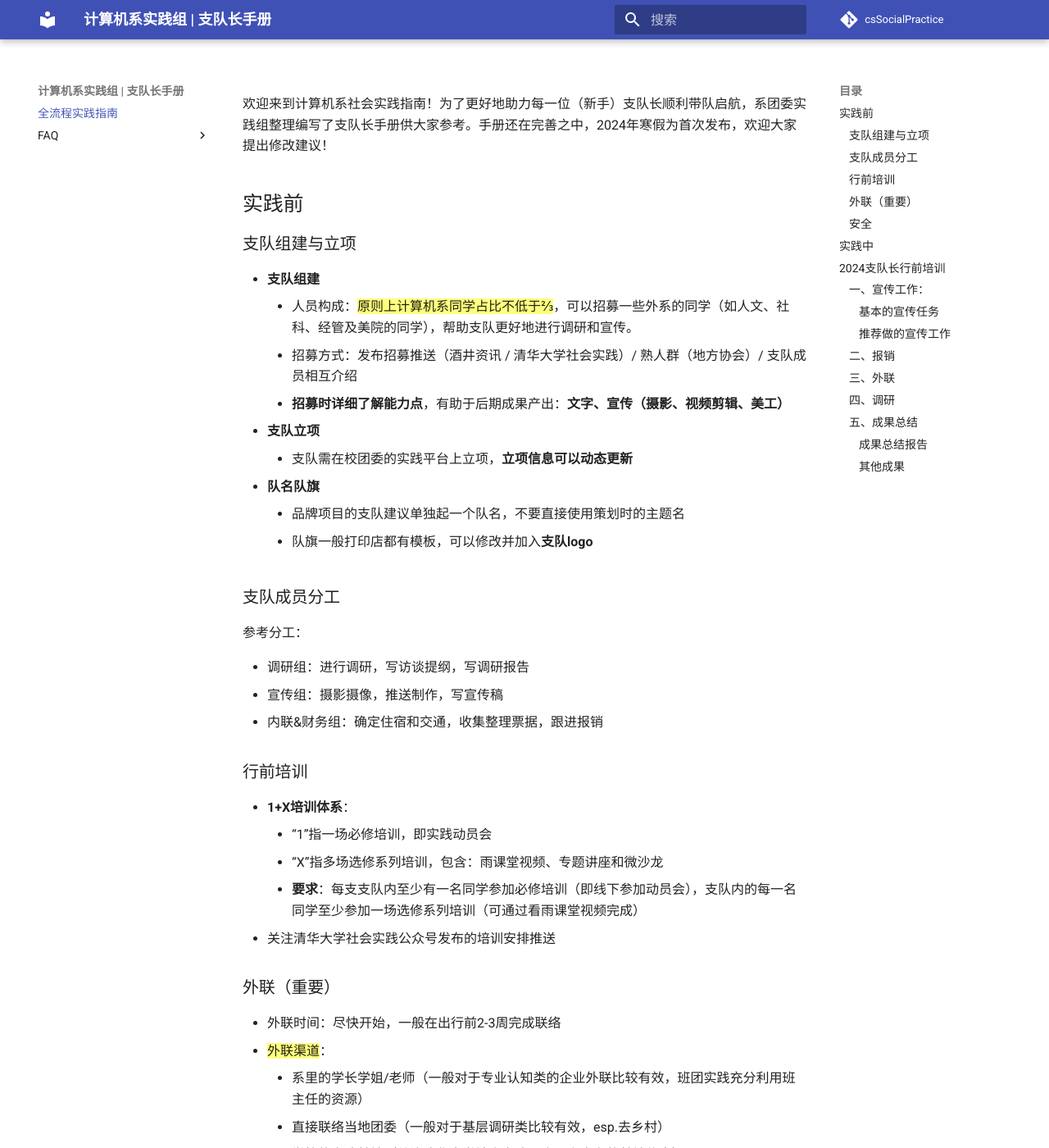
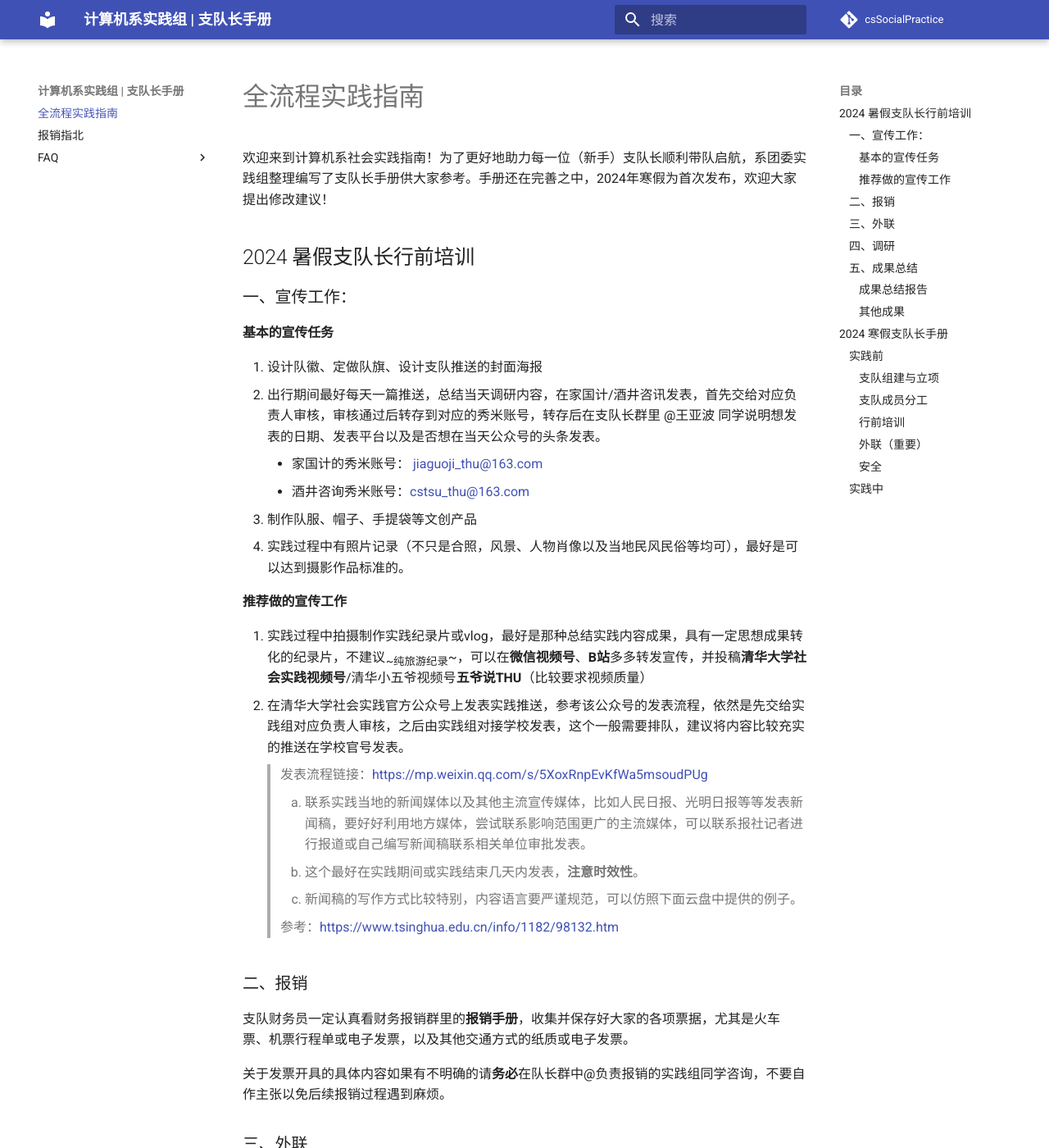
Before and after one commit to wang-yk-never/csSocialPractice, an MkDocs documentation site: the page built from docs/index.md, in a window 1280 px wide and 1400 px high. Shown: the whole window at 82% size. Built offline with MkDocs 1.6.1 and Material for MkDocs 9.7.7, drawn with Linux system fonts in a browser that asks for light colours; comment, search, counter and statistics services are not loaded; some of the changed text lies outside the part shown.

Commit message:
重新排版

```diff
--- a/docs/index.md
+++ b/docs/index.md
@@ -1,8 +1,86 @@
 欢迎来到计算机系社会实践指南！为了更好地助力每一位（新手）支队长顺利带队启航，系团委实践组整理编写了支队长手册供大家参考。手册还在完善之中，2024年寒假为首次发布，欢迎大家提出修改建议！
 
-## 实践前
+## 2024 暑假支队长行前培训
 
-### 支队组建与立项
+### 一、宣传工作：
+
+#### 基本的宣传任务
+
+1. 设计队徽、定做队旗、设计支队推送的封面海报
+2. 出行期间最好每天一篇推送，总结当天调研内容，在家国计/酒井咨讯发表，首先交给对应负责人审核，审核通过后转存到对应的秀米账号，转存后在支队长群里 @王亚波 同学说明想发表的日期、发表平台以及是否想在当天公众号的头条发表。
+    - 家国计的秀米账号： [jiaguoji_thu@163.com](mailto:jiaguoji_thu@163.com)
+    - 酒井咨询秀米账号：[cstsu_thu@163.com](mailto:cstsu_thu@163.com)
+3. 制作队服、帽子、手提袋等文创产品
+4. 实践过程中有照片记录（不只是合照，风景、人物肖像以及当地民风民俗等均可），最好是可以达到摄影作品标准的。
+
+#### 推荐做的宣传工作
+
+1. 实践过程中拍摄制作实践纪录片或vlog，最好是那种总结实践内容成果，具有一定思想成果转化的纪录片，不建议~~纯旅游纪录~~，可以在**微信视频号**、**B站**多多转发宣传，并投稿**清华大学社会实践视频号**/清华小五爷视频号**五爷说THU**（比较要求视频质量）
+2. 在清华大学社会实践官方公众号上发表实践推送，参考该公众号的发表流程，依然是先交给实践组对应负责人审核，之后由实践组对接学校发表，这个一般需要排队，建议将内容比较充实的推送在学校官号发表。
+
+    > 发表流程链接：https://mp.weixin.qq.com/s/5XoxRnpEvKfWa5msoudPUg
+    >
+3. 联系实践当地的新闻媒体以及其他主流宣传媒体，比如人民日报、光明日报等等发表新闻稿，要好好利用地方媒体，尝试联系影响范围更广的主流媒体，可以联系报社记者进行报道或自己编写新闻稿联系相关单位审批发表。
+    - 这个最好在实践期间或实践结束几天内发表，**注意时效性**。
+    - 新闻稿的写作方式比较特别，内容语言要严谨规范，可以仿照下面云盘中提供的例子。
+
+    > 参考：https://www.tsinghua.edu.cn/info/1182/98132.htm
+    >
+
+### 二、报销
+
+支队财务员一定认真看财务报销群里的**报销手册**，收集并保存好大家的各项票据，尤其是火车票、机票行程单或电子发票，以及其他交通方式的纸质或电子发票。
+
+关于发票开具的具体内容如果有不明确的请**务必**在队长群中@负责报销的实践组同学咨询，不要自作主张以免后续报销过程遇到麻烦。
+
+### 三、外联
+
+- 外联时间：尽快开始，一般在出行前2-3周完成联络
+- 外联渠道：
+    - 系里的学长学姐/老师（一般对于专业认知类的企业外联比较有效，班团实践充分利用班主任的资源）
+    - 直接联络当地团委（一般对于基层调研类比较有效，esp.去乡村）
+    - 学校的实践基地（关注清华大学社会实践公众号上发布的基地信息）
+    - 依托地域社团、支队成员家乡
+    - 系友会、系职业发展中心的老师
+- **介绍信与公函**的说明：联系实践组开具，相关模板会上传至云盘
+    - 开校级介绍信与公函大概需要【一周】（落款校团委）
+    - 开院系级介绍信与公函大概需要【两天】（落款系党委）
+- 注意事项：
+    - 需要注意时间，**最好在工作时间开展外联工作**
+    - 随时与实践地沟通，互相了解筹备情况，避免出现沟通问题，减小突发情况造成的不便
+    - 如果要到实践地进行调研采访，要**提前将自己的采访提纲发给对方**（如果是到实践地进行支教或开展其他活动，要提交将详细活动策划发给对方），征得对方同意。
+    - 对于比较有意愿与清华实践进一步合作的参访单位，支队长或负责外联的同学在实践期间可以询问对方**是否愿意与清华大学开展长期实践合作**，清华大学官方会为实践地授牌“**清华大学社会实践基地**”，如果对方同意可以将联系方式发给实践组，由实践组同学对接后续事宜。
+
+### 四、调研
+
+- 每日实地调研之前，召集支队员开会讨论调研的方向和需要调研的问题，记录并总结出一份调研提纲，至少提前一天发给接受调研的参访单位，让对方针对调研问题进行准备。
+- 实地调研期间，需要有支队员做会议记录，文字记录或音视频记录均可，在进行视频记录或音频记录时需要先询问对方人员是否方便出境，以及会议内容**是否允许拍摄或**录音，不要给对方造成困扰。（一般来讲~~可以偷偷录音~~，但拍摄影像资料之前一定要提前询问）
+- 实地调研后进一步总结会议记录，根据问题的层次结构梳理出当天的调研报告并制作成推送发表。
+
+### 五、成果总结
+
+- **假期结束前**校团委会下发实践成果包要求，支队按照要求分类整理并提交
+- 建议先**提前完成**调研报告、成果宣传等工作，不要等下发成果包后再开始
+
+#### 成果总结报告
+
+- 针对实践中调研的某一问题进行重点阐述，**需要结合图表数据**，支队在实践过程中通过各种调研手段收集的数据制作的图表会成为较大的加分项，当然网上的数据也可以使用，务必用数据支撑实践报告。
+- 对实践报告进行进一步总结升华，突出研究问题，可以形成学术报告，丰富实践成果（甚至可以去挑战杯和srt立项，会有很大加分）
+- （可以私实践组的工作人员要往届优秀总结报告
+
+#### 其他成果
+
+- 比较好做的是摄影作品成果、公众号、视频宣传成果、以及文创成果（设计的队徽队旗队服等都属于文创成果，当然如果有结合实践地文化内容的成果更是极好的了）
+- 新闻稿是很大的加分项，尤其是影响力较大的新闻单位的宣传
+
+
+
+
+## 2024 寒假支队长手册
+
+### 实践前
+
+#### 支队组建与立项
 
 - **支队组建**
     - 人员构成：<mark>原则上计算机系同学占比不低于2/3</mark>，可以招募一些外系的同学（如人文、社科、经管及美院的同学），帮助支队更好地进行调研和宣传。
@@ -14,7 +92,7 @@
     - 品牌项目的支队建议单独起一个队名，不要直接使用策划时的主题名
     - 队旗一般打印店都有模板，可以修改并加入**支队logo**
 
-### 支队成员分工
+#### 支队成员分工
 
 参考分工：
 
@@ -22,7 +100,7 @@
 - 宣传组：摄影摄像，推送制作，写宣传稿
 - 内联&财务组：确定住宿和交通，收集整理票据，跟进报销
 
-### 行前培训
+#### 行前培训
 
 - **1+X培训体系**：
     - “1”指一场必修培训，即实践动员会
@@ -30,7 +108,7 @@
     - **要求**：每支支队内至少有一名同学参加必修培训（即线下参加动员会），支队内的每一名同学至少参加一场选修系列培训（可通过看雨课堂视频完成）
 - 关注清华大学社会实践公众号发布的培训安排推送
 
-### 外联（重要）
+#### 外联（重要）
 
 - 外联时间：尽快开始，一般在出行前2-3周完成联络
 - <mark>外联渠道</mark>：
@@ -48,11 +126,11 @@
     - 随时与实践地沟通，互相了解筹备情况，避免出现沟通问题，减小突发情况造成的不便
     - 如果要到实践地进行调研采访，要**提前将自己的采访提纲发给对方**（如果是到实践地进行支教或开展其他活动，要提交将详细活动策划发给对方），征得对方同意。
 
-### 安全
+#### 安全
 
 - 出行前需填写《个人安全承诺书》和《家长知情同意书》并上传至云盘
 
-## 实践中
+### 实践中
 
 > 不同类型实践可能有所不同，此处仅简要介绍共通部分
 >
@@ -63,76 +141,3 @@
     - 报销：收集整理票据
 - 每天总结当日行程，并对第二天的行程进行安排
 - 推送：实践日志边出行边做，总结类/专题类推送可以在实践结束后做
-
-# <center> **2024支队长行前培训** </center>
-
-## 一、宣传工作：
-
-### 基本的宣传任务
-
-1. 设计队徽、定做队旗、设计支队推送的封面海报
-2. 出行期间最好每天一篇推送，总结当天调研内容，在家国计/酒井咨讯发表，首先交给对应负责人审核，审核通过后转存到对应的秀米账号，转存后在支队长群里 @王亚波 同学说明想发表的日期、发表平台以及是否想在当天公众号的头条发表。
-    - 家国计的秀米账号： [jiaguoji_thu@163.com](mailto:jiaguoji_thu@163.com)
-    - 酒井咨询秀米账号：[cstsu_thu@163.com](mailto:cstsu_thu@163.com)
-3. 制作队服、帽子、手提袋等文创产品
-4. 实践过程中有照片记录（不只是合照，风景、人物肖像以及当地民风民俗等均可），最好是可以达到摄影作品标准的。
-
-### 推荐做的宣传工作
-
-1. 实践过程中拍摄制作实践纪录片或vlog，最好是那种总结实践内容成果，具有一定思想成果转化的纪录片，不建议~~纯旅游纪录~~，可以在**微信视频号**、**B站**多多转发宣传，并投稿**清华大学社会实践视频号**/清华小五爷视频号**五爷说THU**（比较要求视频质量）
-2. 在清华大学社会实践官方公众号上发表实践推送，参考该公众号的发表流程，依然是先交给实践组对应负责人审核，之后由实践组对接学校发表，这个一般需要排队，建议将内容比较充实的推送在学校官号发表。
-
-    > 发表流程链接：https://mp.weixin.qq.com/s/5XoxRnpEvKfWa5msoudPUg
-    >
-3. 联系实践当地的新闻媒体以及其他主流宣传媒体，比如人民日报、光明日报等等发表新闻稿，要好好利用地方媒体，尝试联系影响范围更广的主流媒体，可以联系报社记者进行报道或自己编写新闻稿联系相关单位审批发表。
-    - 这个最好在实践期间或实践结束几天内发表，**注意时效性**。
-    - 新闻稿的写作方式比较特别，内容语言要严谨规范，可以仿照下面云盘中提供的例子。
-
-    > 参考：https://www.tsinghua.edu.cn/info/1182/98132.htm
-    >
-
-## 二、报销
-
-支队财务员一定认真看财务报销群里的**报销手册**，收集并保存好大家的各项票据，尤其是火车票、机票行程单或电子发票，以及其他交通方式的纸质或电子发票。
-
-关于发票开具的具体内容如果有不明确的请**务必**在队长群中@负责报销的实践组同学咨询，不要自作主张以免后续报销过程遇到麻烦。
-
-## 三、外联
-
-- 外联时间：尽快开始，一般在出行前2-3周完成联络
-- 外联渠道：
-    - 系里的学长学姐/老师（一般对于专业认知类的企业外联比较有效，班团实践充分利用班主任的资源）
-    - 直接联络当地团委（一般对于基层调研类比较有效，esp.去乡村）
-    - 学校的实践基地（关注清华大学社会实践公众号上发布的基地信息）
-    - 依托地域社团、支队成员家乡
-    - 系友会、系职业发展中心的老师
-- **介绍信与公函**的说明：联系实践组开具，相关模板会上传至云盘
-    - 开校级介绍信与公函大概需要【一周】（落款校团委）
-    - 开院系级介绍信与公函大概需要【两天】（落款系党委）
-- 注意事项：
-    - 需要注意时间，**最好在工作时间开展外联工作**
-    - 随时与实践地沟通，互相了解筹备情况，避免出现沟通问题，减小突发情况造成的不便
-    - 如果要到实践地进行调研采访，要**提前将自己的采访提纲发给对方**（如果是到实践地进行支教或开展其他活动，要提交将详细活动策划发给对方），征得对方同意。
-    - 对于比较有意愿与清华实践进一步合作的参访单位，支队长或负责外联的同学在实践期间可以询问对方**是否愿意与清华大学开展长期实践合作**，清华大学官方会为实践地授牌“**清华大学社会实践基地**”，如果对方同意可以将联系方式发给实践组，由实践组同学对接后续事宜。
-
-## 四、调研
-
-- 每日实地调研之前，召集支队员开会讨论调研的方向和需要调研的问题，记录并总结出一份调研提纲，至少提前一天发给接受调研的参访单位，让对方针对调研问题进行准备。
-- 实地调研期间，需要有支队员做会议记录，文字记录或音视频记录均可，在进行视频记录或音频记录时需要先询问对方人员是否方便出境，以及会议内容**是否允许拍摄或**录音，不要给对方造成困扰。（一般来讲~~可以偷偷录音~~，但拍摄影像资料之前一定要提前询问）
-- 实地调研后进一步总结会议记录，根据问题的层次结构梳理出当天的调研报告并制作成推送发表。
-
-## 五、成果总结
-
-- **假期结束前**校团委会下发实践成果包要求，支队按照要求分类整理并提交
-- 建议先**提前完成**调研报告、成果宣传等工作，不要等下发成果包后再开始
-
-### 成果总结报告
-
-- 针对实践中调研的某一问题进行重点阐述，**需要结合图表数据**，支队在实践过程中通过各种调研手段收集的数据制作的图表会成为较大的加分项，当然网上的数据也可以使用，务必用数据支撑实践报告。
-- 对实践报告进行进一步总结升华，突出研究问题，可以形成学术报告，丰富实践成果（甚至可以去挑战杯和srt立项，会有很大加分）
-- （可以私实践组的工作人员要往届优秀总结报告
-
-### 其他成果
-
-- 比较好做的是摄影作品成果、公众号、视频宣传成果、以及文创成果（设计的队徽队旗队服等都属于文创成果，当然如果有结合实践地文化内容的成果更是极好的了）
-- 新闻稿是很大的加分项，尤其是影响力较大的新闻单位的宣传
--- a/docs/报销指北.md
+++ b/docs/报销指北.md
@@ -1,32 +1,30 @@
-# <center>**计算机系学生社会实践报销指北**</center>
-
 ## **一、基本报销常识**
 ### **（一）发票开具**
 **标准发票信息：**
 
-单位名称：清华大学
+- 单位名称：清华大学
 
-纳税人识别号：12100000400000624D
+    - 纳税人识别号：12100000400000624D
 
-增值税普通发票可以只填写单位名称、纳税人识别号，其他内容不强制填写。除非特殊要求，不要填写以下信息。
+    - 增值税普通发票可以只填写单位名称、纳税人识别号，其他内容不强制填写。除非特殊要求，不要填写以下信息。
 
-地址、电话：北京市海淀区清华园 01062795627
+    - 地址、电话：北京市海淀区清华园 01062795627
 
-开户行及账号：工行海淀西区支行 0200004509089131550
+    - 开户行及账号：工行海淀西区支行 0200004509089131550
 
-开票信息可在清华大学公众号：清华大学信息服务-财务信息服务-关于我们-常用信 息里查询。
+    - 开票信息可在清华大学公众号：清华大学信息服务-财务信息服务-关于我们-常用信 息里查询。
 
-名称：清华大学教育基金会
+- 名称：清华大学教育基金会
 
-税号：53100000500006919C
+    - 税号：53100000500006919C
 
-单位地址：北京市海淀区中关村东路1号院3号楼12层1201
+    - 单位地址：北京市海淀区中关村东路1号院3号楼12层1201
 
-电话：010-62794861
+    - 电话：010-62794861
 
-开户银行：工行海淀北京市海淀西区支行
+    - 开户银行：工行海淀北京市海淀西区支行
 
-银行账户：0200004509014447265
+    - 银行账户：0200004509014447265
 
 
 ### **（二）支付记录**
@@ -86,27 +84,35 @@
 （6）票据粘贴规范见下（A4纸横向平铺粘贴），A4纸应当根据要求编号排列，总的要求是要清晰明确：
 
 * #### 出租车票粘贴示例
-<img src="imgs/taxi.png" alt="出租车票据粘贴示例" width=600 height=auto>
+<!-- <img src="assets/taxi.png" alt="出租车票据粘贴示例" width=600 height=auto /> -->
+![出租车票据粘贴示例](assets/taxi.png)
 
 * #### 火车票粘贴示例 (一人一行或一列，要辨认出行程)
-<img src="imgs/train.png" alt="火车票粘贴示例" width=600 height=auto>
+<!-- <img src="assets/train.png" alt="火车票粘贴示例" width=600 height=auto /> -->
+![火车票粘贴示例](assets/train.png)
 
 * #### 定额发票粘贴示例
-<img src="imgs/Quota Invoice.png" alt="定额发票粘贴示例" width=600 height=auto>
+<!-- <img src="assets/Quota Invoice.png" alt="定额发票粘贴示例" width=600 height=auto /> -->
+![定额发票粘贴示例](assets/Quota Invoice.png)
 
 * #### 校内结算凭证粘贴示例
-<img src="imgs/Oncampus.png" alt="校内结算凭证粘贴示例" width=600 height=auto>
+<!-- <img src="assets/Oncampus.png" alt="校内结算凭证粘贴示例" width=600 height=auto /> -->
+![校内结算凭证粘贴示例](assets/Oncampus.png)
 
 票据宽度大于或等于“航空运输电子客票行程单”的票据，如增值税发票、中央非税收入统一票据,以及 A4 纸大小的单据，如打印的增值税电子普通发票，同样需要粘贴，每张A4纸粘贴1张。（以下样例没有粘贴但上交时需要粘贴在A4纸上，要求与上述票据相同）
 
 * #### 航空运输电子客票行程单 (行程单排列要看得出个人行程)
-<img src="imgs/air.png" alt="航空运输电子客票行程单" width=600 height=auto>
+<!-- <img src="assets/air.png" alt="航空运输电子客票行程单" width=600 height=auto /> -->
+![航空运输电子客票行程单](assets/air.png)
 
 * #### 增值税发票（纸质版）
-<img src="imgs/VAT.png" alt="纸质版增值税发票" width=600 height=auto>
+<!-- <img src="assets/VAT.png" alt="纸质版增值税发票" width=600 height=auto /> -->
+![纸质版增值税发票](assets/VAT.png)
 
 * #### 中央非税收入统一票据
-<img src="imgs/Unified Receipt.png" alt="中央非税收入统一票据" width=600 height=auto>
+<!-- <img src="assets/Unified Receipt.png" alt="中央非税收入统一票据" width=600 height=auto />
+!-->
+![中央非税收入统一票据](assets/Unified Receipt.png)
 
 A4 纸打印的单据，如 A4 纸打印的增值税电子普通发票，A4 纸打印的合同、会议通知等，不需要粘贴。
 
--- a/mkdocs.yml
+++ b/mkdocs.yml
@@ -41,7 +41,7 @@ nav:
   #   - 支教公益类: 专题实践指北/支教公益类.md
   #   - 专业认知类: 专题实践指北/专业认知类.md
   #   - 海外实践: 专题实践指北/海外实践.md
-  # - 报销指北: 报销指北.md
+  - 报销指北: 报销指北.md
   - FAQ:
     - 流程相关: FAQ/流程相关.md
     - 报销相关: FAQ/报销相关.md
```
Also changed, not shown: docs/assets/Oncampus.png (renamed from docs/imgs/Oncampus.png), docs/assets/Quota Invoice.png (renamed from docs/imgs/Quota Invoice.png), docs/assets/Unified Receipt.png (renamed from docs/imgs/Unified Receipt.png), docs/assets/VAT.png (renamed from docs/imgs/VAT.png), docs/assets/air.png (renamed from docs/imgs/air.png), docs/assets/taxi.png (renamed from docs/imgs/taxi.png), docs/assets/train.png (renamed from docs/imgs/train.png).
